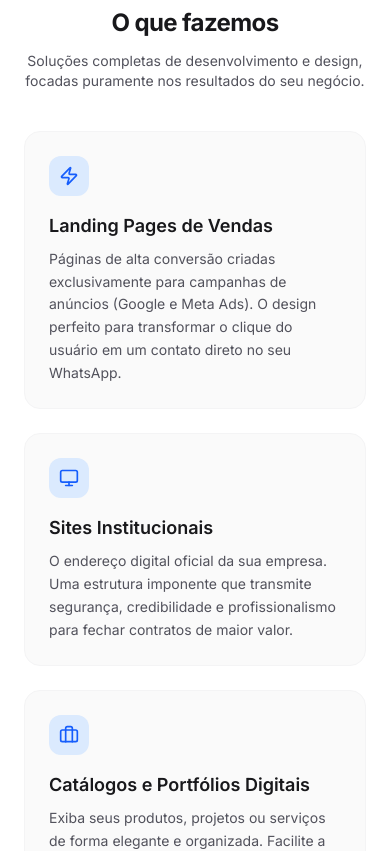
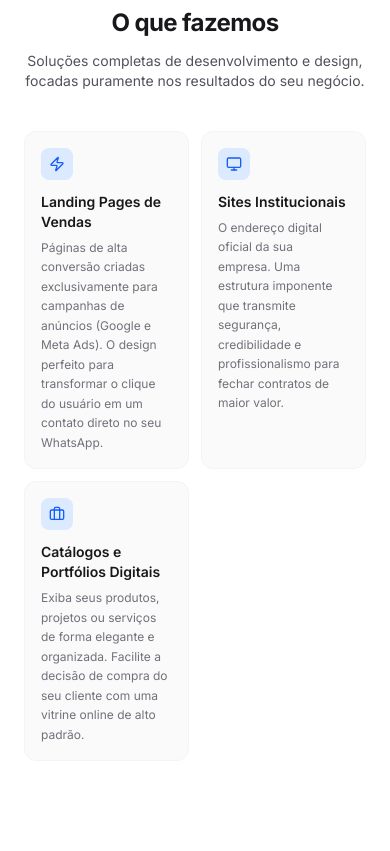
Before and after one commit to felipematos180702/Meu-site, a React (Vite) app: page / in a window 390 px wide. Shown: the part 980-1831 px from the top of the page. Built offline with nearby package versions, Linux system fonts and the light colour scheme.

Commit message:
style: improve mobile layout for services and process sections
Adjust grid columns and spacing to enhance responsiveness and visual density on small screens.

```diff
--- a/src/components/Process.tsx
+++ b/src/components/Process.tsx
@@ -40,7 +40,7 @@ export default function Process() {
           </p>
         </div>
 
-        <div className="grid sm:grid-cols-2 lg:grid-cols-4 gap-6 lg:gap-8">
+        <div className="grid grid-cols-2 lg:grid-cols-4 gap-3 lg:gap-8">
           {steps.map((step, index) => (
             <div key={index} className="relative group">
               {/* Connector line for desktop with delicate animated gradient flow */}
@@ -48,31 +48,31 @@ export default function Process() {
                 <div className="hidden lg:block absolute top-[44px] left-[60%] w-full h-[1px] bg-zinc-800/80 group-hover:bg-gradient-to-r group-hover:from-zinc-800 group-hover:to-blue-500/20 transition-all duration-500" />
               )}
 
-              <div className="relative z-10 p-6 md:p-7 bg-zinc-900/40 backdrop-blur-md rounded-2xl border border-zinc-800/80 hover:border-zinc-700/60 hover:bg-zinc-900/60 hover:shadow-lg hover:shadow-zinc-950/50 transition-all duration-300 h-full flex flex-col justify-between">
+              <div className="relative z-10 p-3.5 sm:p-6 md:p-7 bg-zinc-900/40 backdrop-blur-md rounded-xl md:rounded-2xl border border-zinc-800/80 hover:border-zinc-700/60 hover:bg-zinc-900/60 hover:shadow-lg hover:shadow-zinc-950/50 transition-all duration-300 h-full flex flex-col justify-between">
 
                 {/* Header of the Phase inside the Card */}
                 <div>
-                  <div className="flex items-center justify-between mb-5 pb-4 border-b border-zinc-850/60">
-                    <span className="inline-flex py-1 px-3.5 rounded-full bg-zinc-800/80 text-zinc-300 text-xs font-bold font-mono tracking-wide">
+                  <div className="flex items-center justify-between mb-3 pb-2 md:mb-5 md:pb-4 border-b border-zinc-850/60">
+                    <span className="inline-flex py-0.5 px-2 md:py-1 md:px-3.5 rounded-full bg-zinc-800/80 text-zinc-300 text-[9px] md:text-xs font-bold font-mono tracking-wide">
                       Fase {step.step}
                     </span>
-                    <span className="text-[10px] font-mono text-zinc-600 group-hover:text-blue-500 transition-colors duration-300">
+                    <span className="text-[8px] md:text-[10px] font-mono text-zinc-600 group-hover:text-blue-500 transition-colors duration-300">
                       STEP // {step.step}
                     </span>
                   </div>
 
-                  <h3 className="text-lg md:text-xl font-bold mb-3 text-white group-hover:text-blue-400 transition-colors duration-300 tracking-tight">
+                  <h3 className="text-sm md:text-xl font-bold mb-2 md:mb-3 text-white group-hover:text-blue-400 transition-colors duration-300 tracking-tight">
                     {step.title}
                   </h3>
 
-                  <p className="text-zinc-400 leading-relaxed text-xs md:text-sm font-light">
+                  <p className="text-zinc-400 leading-relaxed text-[11px] md:text-sm font-light">
                     {step.description}
                   </p>
                 </div>
 
                 {/* Symmetrical indicator highlight accent */}
-                <div className="mt-6 pt-4 border-t border-zinc-850/30 flex items-center gap-1.5 text-[11px] text-zinc-500 font-mono">
-                  <span className="w-1.5 h-1.5 rounded-full bg-blue-500/60 animate-pulse" />
+                <div className="mt-4 pt-2 md:mt-6 md:pt-4 border-t border-zinc-850/35 flex items-center gap-1 md:gap-1.5 text-[9px] md:text-[11px] text-zinc-500 font-mono">
+                  <span className="w-1 md:w-1.5 h-1 md:h-1.5 rounded-full bg-blue-500/60 animate-pulse" />
                   <span>Iteração e Validação</span>
                 </div>
 
--- a/src/components/Services.tsx
+++ b/src/components/Services.tsx
@@ -29,19 +29,19 @@ export default function Services() {
           </p>
         </div>
 
-        <div className="grid sm:grid-cols-2 lg:grid-cols-3 gap-6 md:gap-8">
+        <div className="grid grid-cols-2 lg:grid-cols-3 gap-3 md:gap-8">
           {services.map((service, index) => {
             const Icon = service.icon;
             return (
               <div
                 key={index}
-                className="group p-6 md:p-8 rounded-2xl border border-zinc-100 bg-zinc-50 hover:bg-white hover:shadow-xl hover:shadow-zinc-200/40 hover:-translate-y-1 transition-all duration-300 animate-fadeIn"
+                className="group p-4 md:p-8 rounded-xl md:rounded-2xl border border-zinc-100 bg-zinc-50 hover:bg-white hover:shadow-xl hover:shadow-zinc-200/40 hover:-translate-y-1 transition-all duration-300 animate-fadeIn"
               >
-                <div className="w-10 h-10 md:w-12 md:h-12 rounded-xl bg-blue-100 text-blue-600 flex items-center justify-center mb-4 md:mb-6 group-hover:scale-110 group-hover:bg-blue-600 group-hover:text-white transition-all">
-                  <Icon className="w-5 h-5 md:w-6 md:h-6" strokeWidth={2} />
+                <div className="w-8 h-8 md:w-12 md:h-12 rounded-lg md:rounded-xl bg-blue-100 text-blue-600 flex items-center justify-center mb-3 md:mb-6 group-hover:scale-110 group-hover:bg-blue-600 group-hover:text-white transition-all">
+                  <Icon className="w-4 h-4 md:w-6 md:h-6" strokeWidth={2} />
                 </div>
-                <h3 className="text-lg md:text-xl font-semibold text-zinc-900 mb-2 md:mb-3">{service.title}</h3>
-                <p className="text-zinc-600 text-sm leading-relaxed">{service.description}</p>
+                <h3 className="text-sm md:text-xl font-semibold text-zinc-900 mb-1.5 md:mb-3">{service.title}</h3>
+                <p className="text-zinc-500 text-xs md:text-sm leading-relaxed">{service.description}</p>
               </div>
             );
           })}
```
